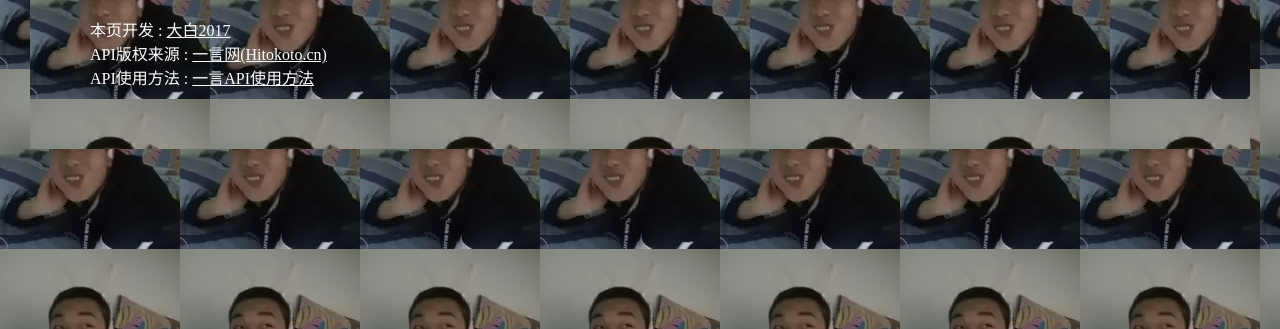
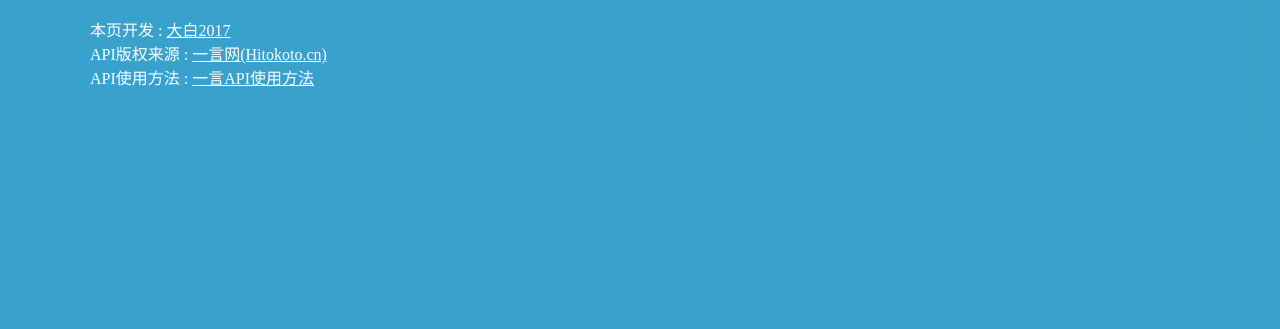
Before and after one commit to dabai2017/OneTextDemo, a plain HTML site: page index.html in a window 1280 px wide. Shown: the part 471-800 px from the top of the page. Drawn offline with Linux system fonts and the light colour scheme; no server answers.

Commit message:
Update index.html

```diff
--- a/index.html
+++ b/index.html
@@ -17,7 +17,7 @@
 				margin: 0;
 				width: fill;
 				height: fill;
-				background: url(img/6680281023688737293.webp);
+				background: url(img/bg.png);
 			}
 
 			.di {
```
